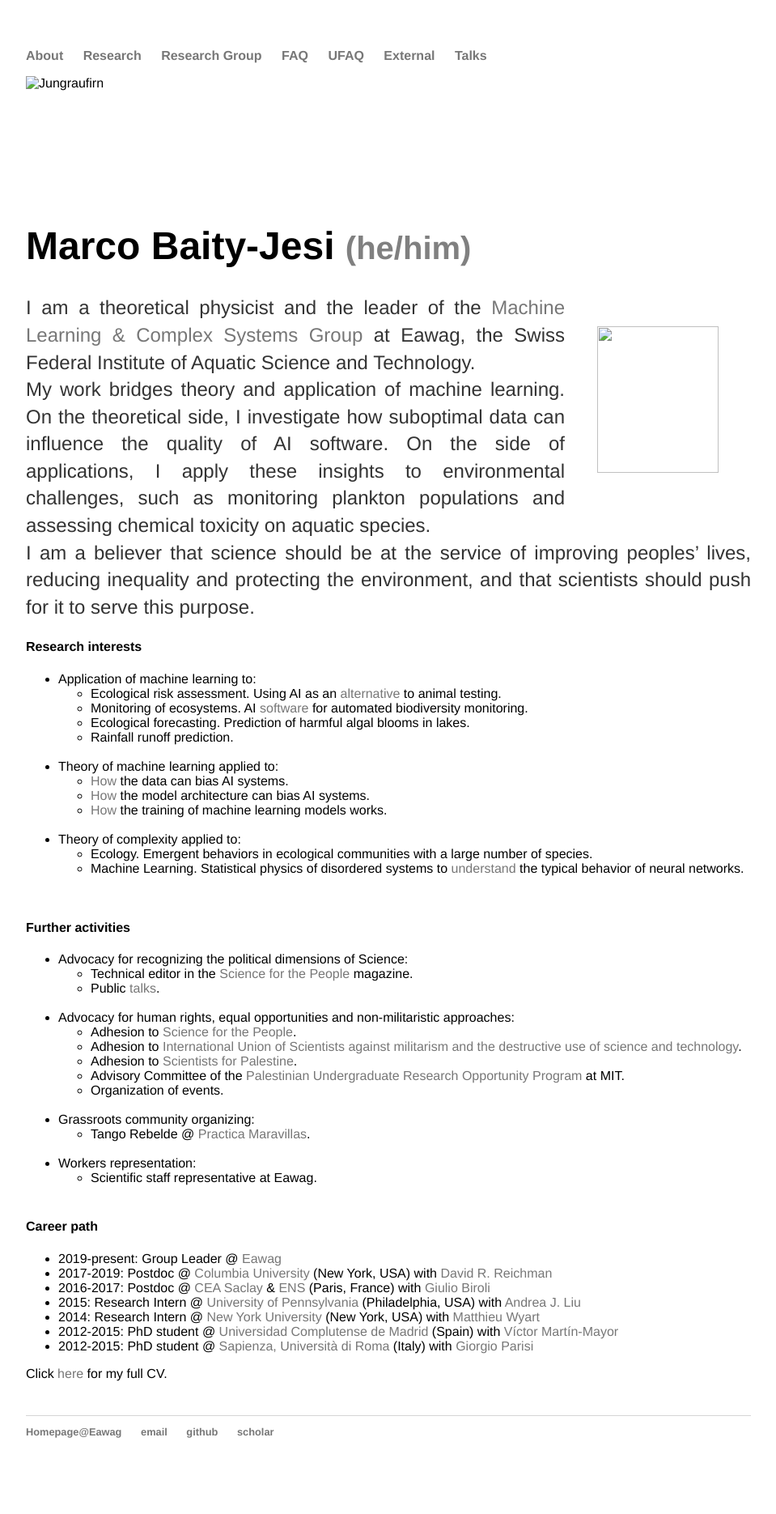
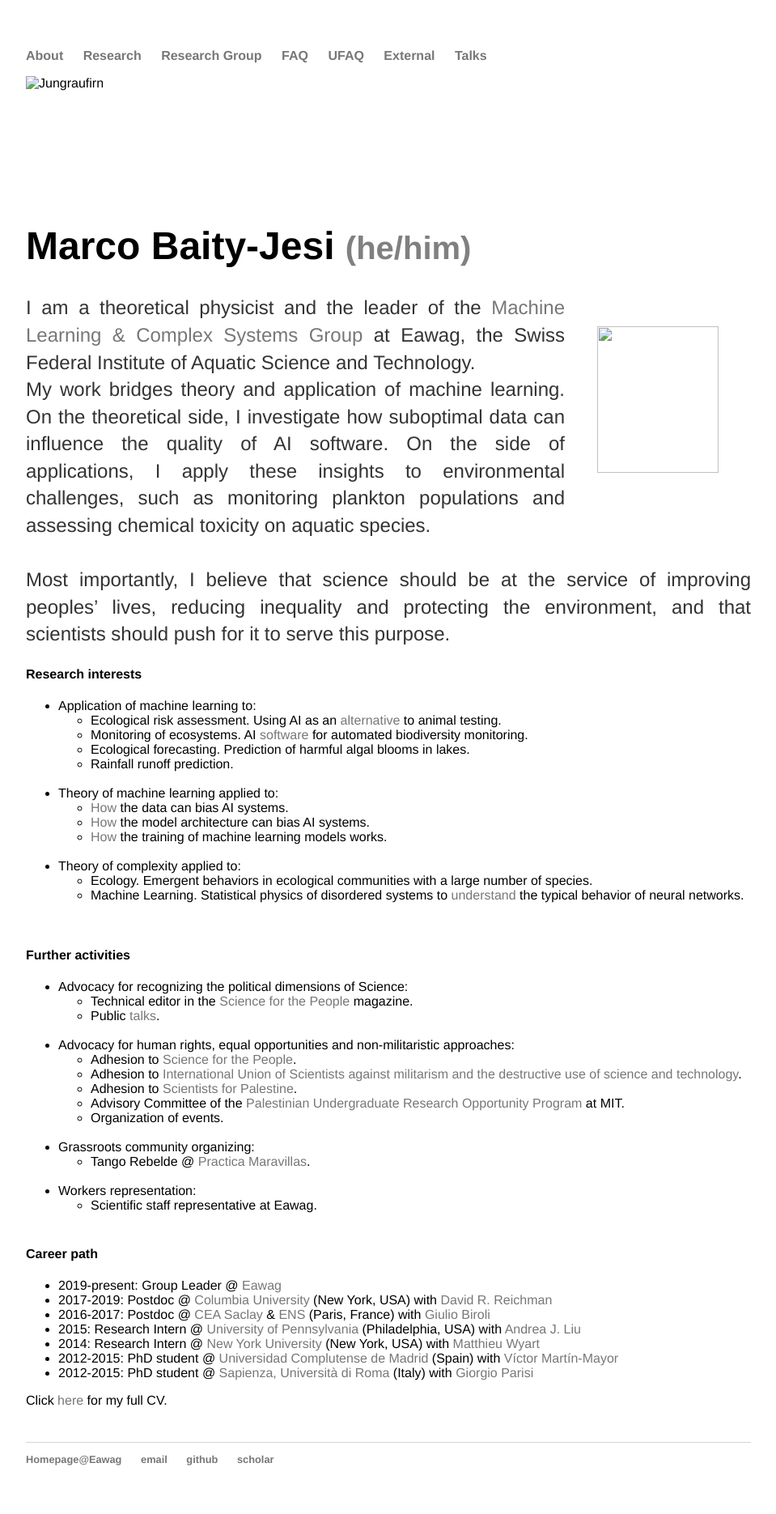
Before and after one commit to mbaityje/mbaityje.github.io, a Jekyll site: the page built from index.html, in a window 1280 px wide. Shown: the whole page at 81% size, without its empty margins (160-1119 px from the left). Built offline with Jekyll 4.4.1, drawn with Linux system fonts in a browser that asks for light colours; before the commit the page ends 1836 px from its top, so only the background shows below that.

Commit message:
More changes

```diff
--- a/index.html
+++ b/index.html
@@ -14,8 +14,8 @@ title: Marco BAITY JESI - Group Leader @ Eawag
 	 	<!-- I am a theoretical physicist, <a href="https://www.eawag.ch/en/aboutus/portrait/organisation/staff/profile/marco-baity-jesi/show/">Group Leader at Eawag</a> - a research institute of the ETH domain (Switzerland) -, where I lead the <a href="https://www.eawag.ch/en/department/siam/main-focus/data-science-for-environmental-research/"> Machine Learning and Complex Systems Group</a>. -->
 
 		I am a theoretical physicist and the leader of the <a href="https://www.eawag.ch/en/department/siam/main-focus/data-science-for-environmental-research/"> Machine Learning & Complex Systems Group</a> at Eawag, the Swiss Federal Institute of Aquatic Science and Technology. </br>
-		My work bridges theory and application of machine learning. On the theoretical side, I investigate how suboptimal data can influence the quality of AI software. On the side of applications, I apply these insights to environmental challenges, such as monitoring plankton populations and assessing chemical toxicity on aquatic species. </br>
-		I am a believer that science should be at the service of improving peoples’ lives, reducing inequality and protecting the environment, and that scientists should push for it to serve this purpose.
+		My work bridges theory and application of machine learning. On the theoretical side, I investigate how suboptimal data can influence the quality of AI software. On the side of applications, I apply these insights to environmental challenges, such as monitoring plankton populations and assessing chemical toxicity on aquatic species. </br></br>
+		Most importantly, I believe that science should be at the service of improving peoples’ lives, reducing inequality and protecting the environment, and that scientists should push for it to serve this purpose.
 
 	 	<h4>
 	 		Research interests
```
